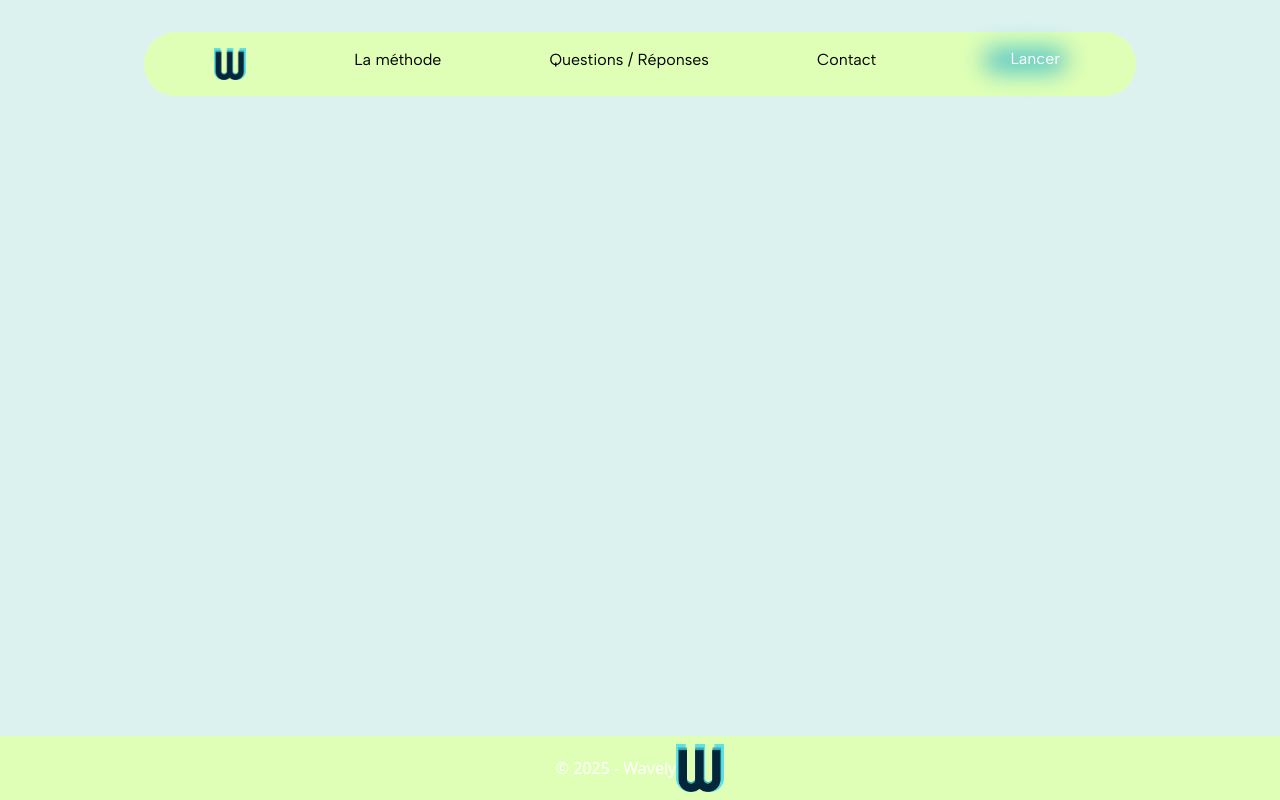
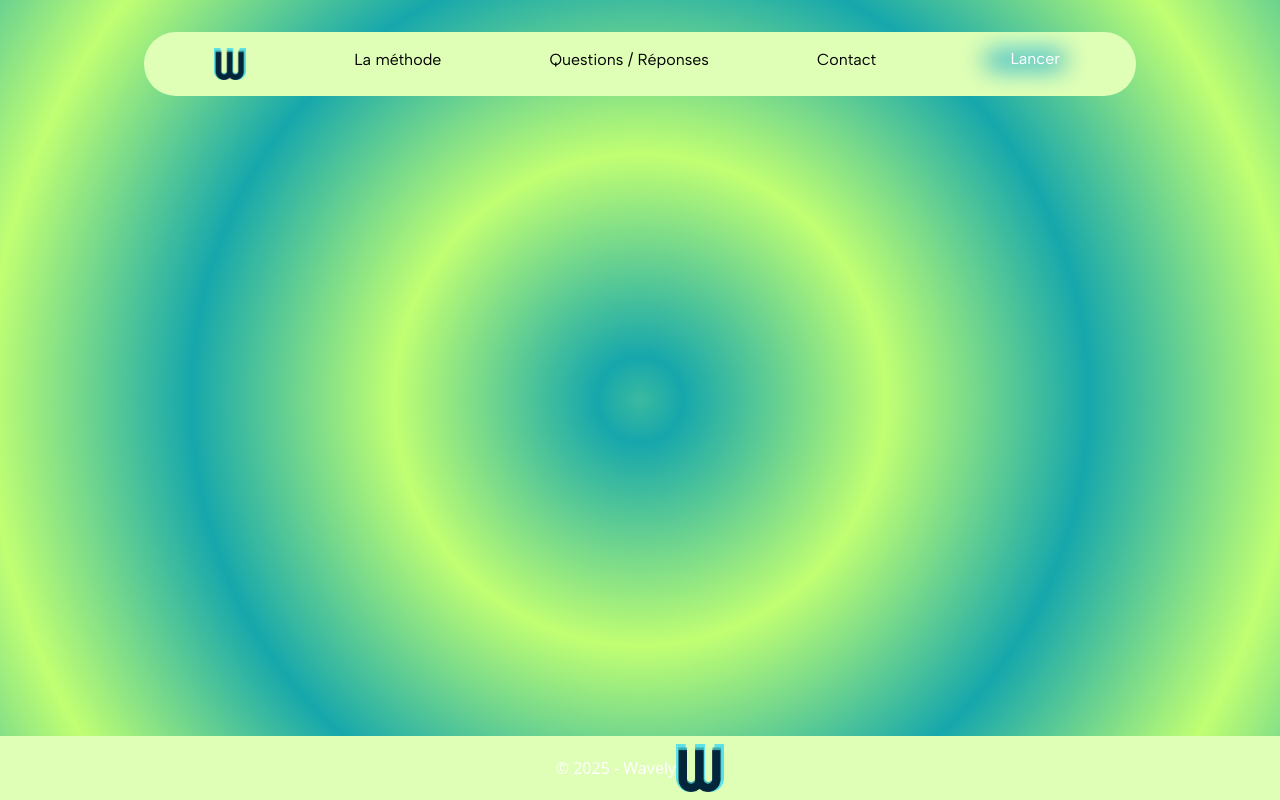
Before and after one commit to svetlanouchka/wavely-app, a React (Vite) app in the folder frontend/: page / in a window 1280 px wide. Built offline with nearby package versions, Linux system fonts and the light colour scheme.

Commit message:
fixed the bug bg-animation display

```diff
--- a/frontend/src/components/Layout/Layout.jsx
+++ b/frontend/src/components/Layout/Layout.jsx
@@ -4,7 +4,7 @@
 
 export default function Layout() {
 	return (
-        <div className="flex flex-col min-h-screen bg-blue-light">
+		<div className="flex flex-col min-h-screen">
 			<Header />
 			<main className="p-4" style={{ minHeight: "calc(100vh - 192px)" }}>
 				<Outlet />
```
Lines whose indentation alone changed are shown as unchanged.
